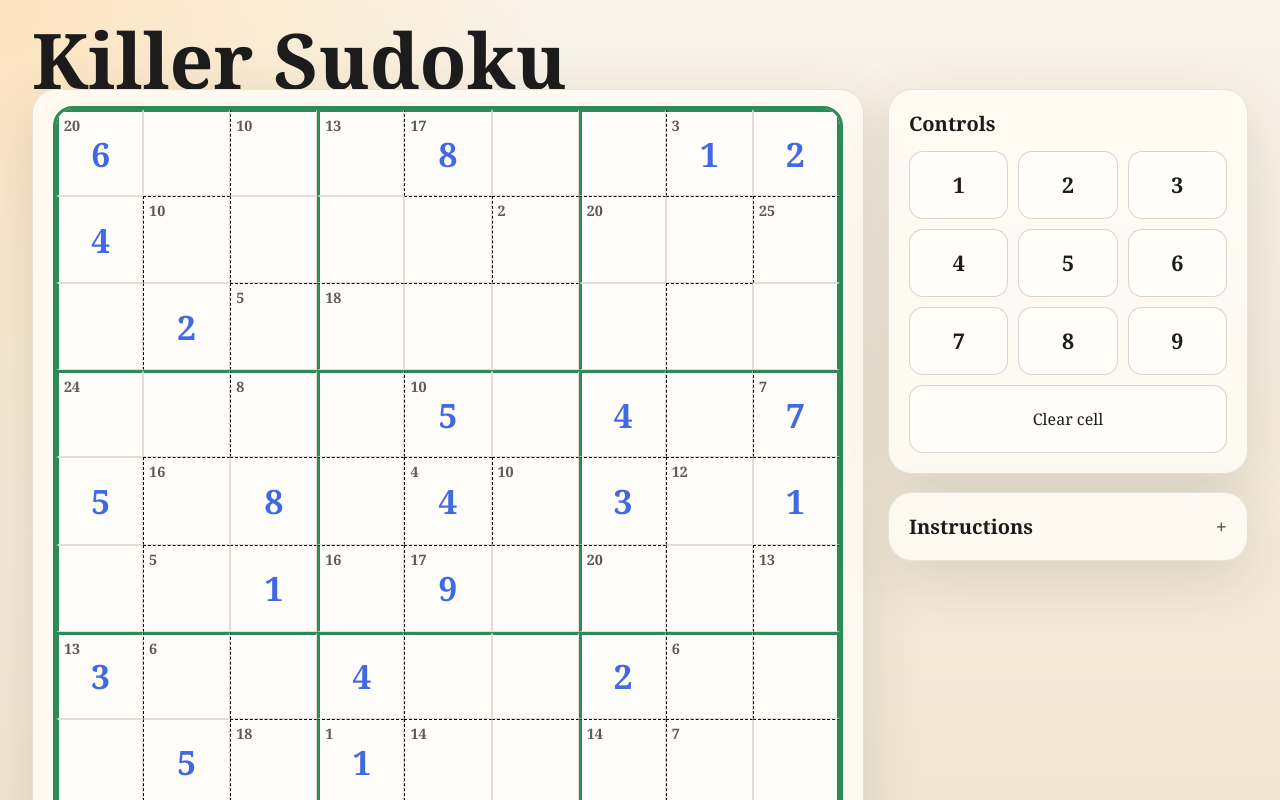
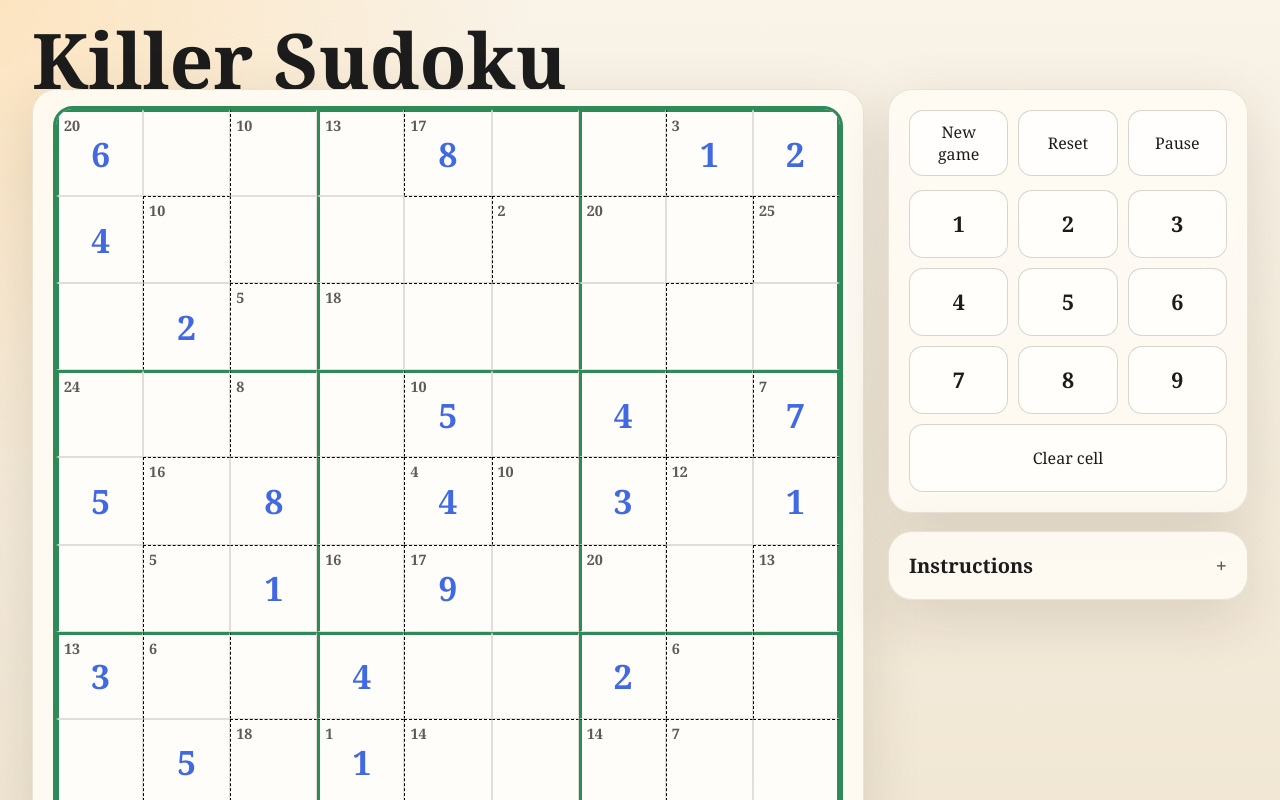
Before and after one commit to Earl-Brown/sudoku-vibe, a Next.js app: page / in a window 1280 px wide. Shown: the top 800 px of the page. Built offline with nearby package versions, Linux system fonts and the light colour scheme.

Commit message:
Release 0.9

```diff
--- a/app/globals.css
+++ b/app/globals.css
@@ -264,6 +264,33 @@ h1 {
   font-size: 1.25rem;
 }
 
+.session-actions {
+  display: grid;
+  grid-template-columns: repeat(3, minmax(0, 1fr));
+  gap: 10px;
+  margin-bottom: 14px;
+}
+
+.session-actions button {
+  border: 1px solid rgba(84, 63, 38, 0.22);
+  border-radius: 14px;
+  background: rgba(255, 255, 255, 0.72);
+  color: var(--ink);
+  cursor: pointer;
+  padding: 10px 12px;
+  transition: transform 140ms ease, background 140ms ease;
+}
+
+.session-actions button:hover {
+  transform: translateY(-1px);
+}
+
+.session-actions button:disabled {
+  opacity: 0.5;
+  cursor: not-allowed;
+  transform: none;
+}
+
 .keypad {
   display: grid;
   grid-template-columns: repeat(3, minmax(0, 1fr));
@@ -350,6 +377,10 @@ h1 {
   .select-wrap {
     flex: 1 1 calc(50% - 12px);
     justify-content: center;
+  }
+
+  .session-actions {
+    grid-template-columns: 1fr;
   }
 }
 
--- a/components/game-app.tsx
+++ b/components/game-app.tsx
@@ -1,7 +1,7 @@
 "use client";
 
 import React, { useEffect, useMemo, useState } from "react";
-import { getGivenPositions, getPuzzleById, isGivenCell, puzzles } from "@/lib/puzzles";
+import { getGivenPositions, getPuzzleById, getRandomPuzzleId, isGivenCell, puzzles } from "@/lib/puzzles";
 import {
   clearCell,
   createInitialState,
@@ -339,17 +339,21 @@ export function GameApp() {
               Redo
             </button>
             <button onClick={() => setState((current) => clearCell(current))} disabled={state.isPaused}>Erase</button>
-            <button onClick={() => setState((current) => resetPuzzle(current))}>Reset</button>
-            <button onClick={() => setState((current) => togglePause(current))}>
-              {state.isPaused ? "Play" : "Pause"}
-            </button>
             <div className="toolbar-timer">{formatTime(state.elapsedSeconds)}</div>
           </div>
         </div>
 
         <aside className="sidebar">
           <div className="panel">
-            <h2>Controls</h2>
+            <div className="session-actions">
+              <button onClick={() => setState((current) => switchPuzzle(current, getRandomPuzzleId(current.puzzleId)))}>
+                New game
+              </button>
+              <button onClick={() => setState((current) => resetPuzzle(current))}>Reset</button>
+              <button onClick={() => setState((current) => togglePause(current))}>
+                {state.isPaused ? "Play" : "Pause"}
+              </button>
+            </div>
             <div className="keypad">
               {range(9).map((index) => {
                 const digit = index + 1;
--- a/lib/puzzles.ts
+++ b/lib/puzzles.ts
@@ -63,3 +63,17 @@ export function createStartingValues(puzzleId: string, playDifficulty: PlayDiffi
 export function isGivenCell(puzzleId: string, playDifficulty: PlayDifficulty, row: number, col: number) {
   return getGivenPositions(puzzleId, playDifficulty).some((cell) => cell.row === row && cell.col === col);
 }
+
+export function getRandomPuzzleId(currentPuzzleId?: string) {
+  if (puzzles.length === 0) {
+    throw new Error("No puzzles are available");
+  }
+
+  const candidates = currentPuzzleId
+    ? puzzles.filter((puzzle) => puzzle.id !== currentPuzzleId)
+    : puzzles;
+
+  const pool = candidates.length > 0 ? candidates : puzzles;
+  const index = Math.floor(Math.random() * pool.length);
+  return pool[index].id;
+}
```
Also changed, not shown: 1 other file (tests, documents, lock files or other folders).
